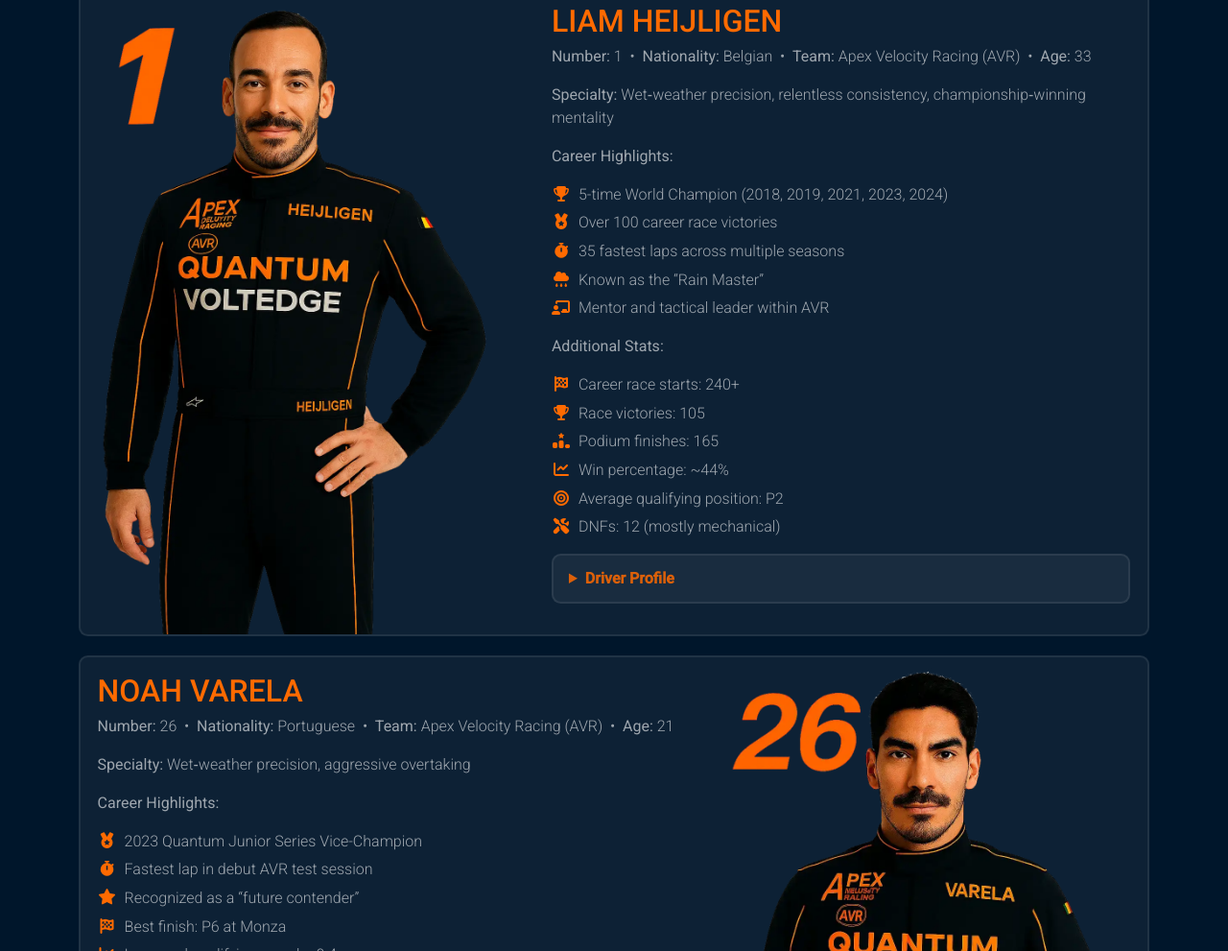
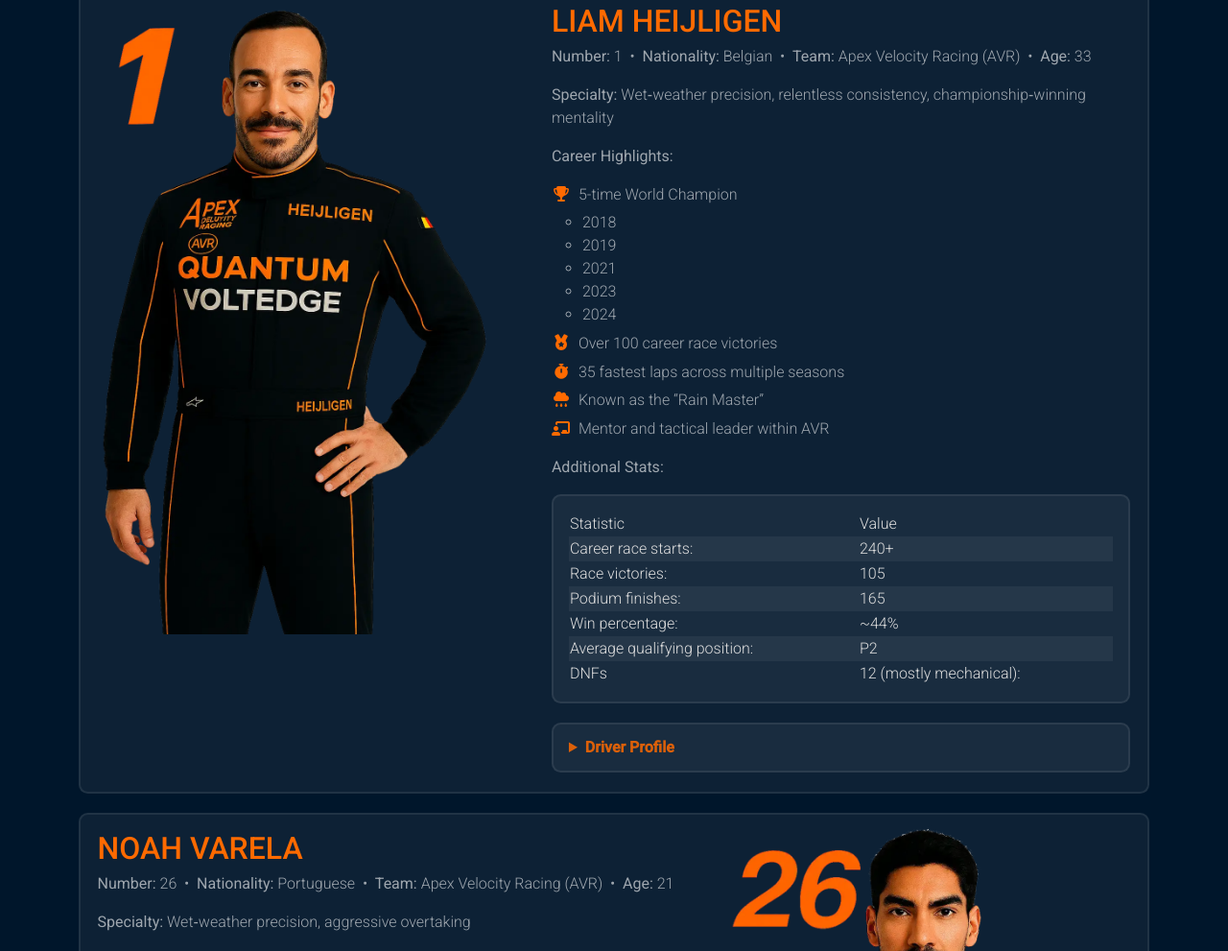
Before and after one commit to WouterHeijligen/2025_WebEssentials_Portfolio, a website: page portfolio/drivers.html in a window 1280 px wide. Shown: the part 956-1947 px from the top of the page at 96% size. Drawn offline with nearby package versions, Linux system fonts and the light colour scheme.

Commit message:
add table and nested list on drivers page

```diff
--- a/portfolio/css/portfolio.css
+++ b/portfolio/css/portfolio.css
@@ -337,6 +337,16 @@ body {
     flex: 0 0 1.25rem;
 }
 
+/* striped table layout */
+.table-striped tbody tr:nth-of-type(odd) {
+    background-color: rgba(255, 255, 255, 0.05); /* subtle stripe */
+}
+
+.table-striped tbody tr:hover {
+    background-color: rgba(255, 255, 255, 0.1); /* optional hover effect */
+}
+
+
 /* Gallery page */
 /* Hide the radio buttons (used as checkbox for changing the main picture) */
 input[name="gallery"] {
--- a/portfolio/drivers.html
+++ b/portfolio/drivers.html
@@ -81,7 +81,14 @@
 
                             <p class="text-dim"><strong>Career Highlights:</strong></p>
                             <ul class="text-dim list--icon">
-                                <li><i class="fas fa-trophy"></i> 5-time World Champion (2018, 2019, 2021, 2023, 2024)</li>
+                                <li><i class="fas fa-trophy"></i> 5-time World Champion</li>
+                                <ul class="text-dim">
+                                    <li>2018</li>
+                                    <li>2019</li>
+                                    <li>2021</li>
+                                    <li>2023</li>
+                                    <li>2024</li>
+                                </ul>
                                 <li><i class="fas fa-medal"></i> Over 100 career race victories</li>
                                 <li><i class="fas fa-stopwatch"></i> 35 fastest laps across multiple seasons</li>
                                 <li><i class="fas fa-cloud-rain"></i> Known as the “Rain Master”</li>
@@ -89,14 +96,42 @@
                             </ul>
 
                             <p class="text-dim"><strong>Additional Stats:</strong></p>
-                            <ul class="text-dim list--icon">
-                                <li><i class="fas fa-flag-checkered"></i> Career race starts: 240+</li>
-                                <li><i class="fas fa-trophy"></i> Race victories: 105</li>
-                                <li><i class="fas fa-ranking-star"></i> Podium finishes: 165</li>
-                                <li><i class="fas fa-chart-line"></i> Win percentage: ~44%</li>
-                                <li><i class="fas fa-bullseye"></i> Average qualifying position: P2</li>
-                                <li><i class="fas fa-tools"></i> DNFs: 12 (mostly mechanical)</li>
-                            </ul>
+                            <div class="card p-3">
+                                <table class="table-striped">
+                                    <thead>
+                                    <tr>
+                                        <th>Statistic</th>
+                                        <th>Value</th>
+                                    </tr>
+                                    </thead>
+                                    <tbody>
+                                    <tr>
+                                        <td>Career race starts: </td>
+                                        <td>240+</td>
+                                    </tr>
+                                    <tr>
+                                        <td>Race victories: </td>
+                                        <td>105</td>
+                                    </tr>
+                                    <tr>
+                                        <td>Podium finishes: </td>
+                                        <td>165</td>
+                                    </tr>
+                                    <tr>
+                                        <td>Win percentage: </td>
+                                        <td>~44%</td>
+                                    </tr>
+                                    <tr>
+                                        <td>Average qualifying position: </td>
+                                        <td>P2</td>
+                                    </tr>
+                                    <tr>
+                                        <td>DNFs</td>
+                                        <td>12 (mostly mechanical): </td>
+                                    </tr>
+                                    </tbody>
+                                </table>
+                            </div>
 
                             <details class="details-panel mt-2">
                                 <summary class="summary-link">Driver Profile</summary>
```
